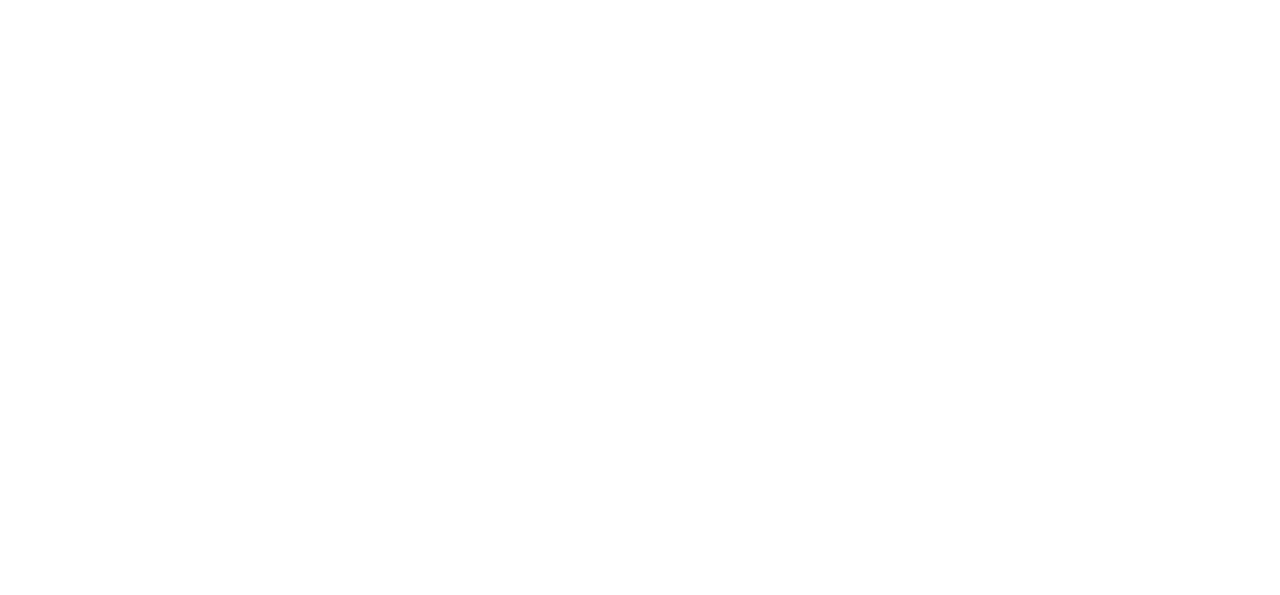
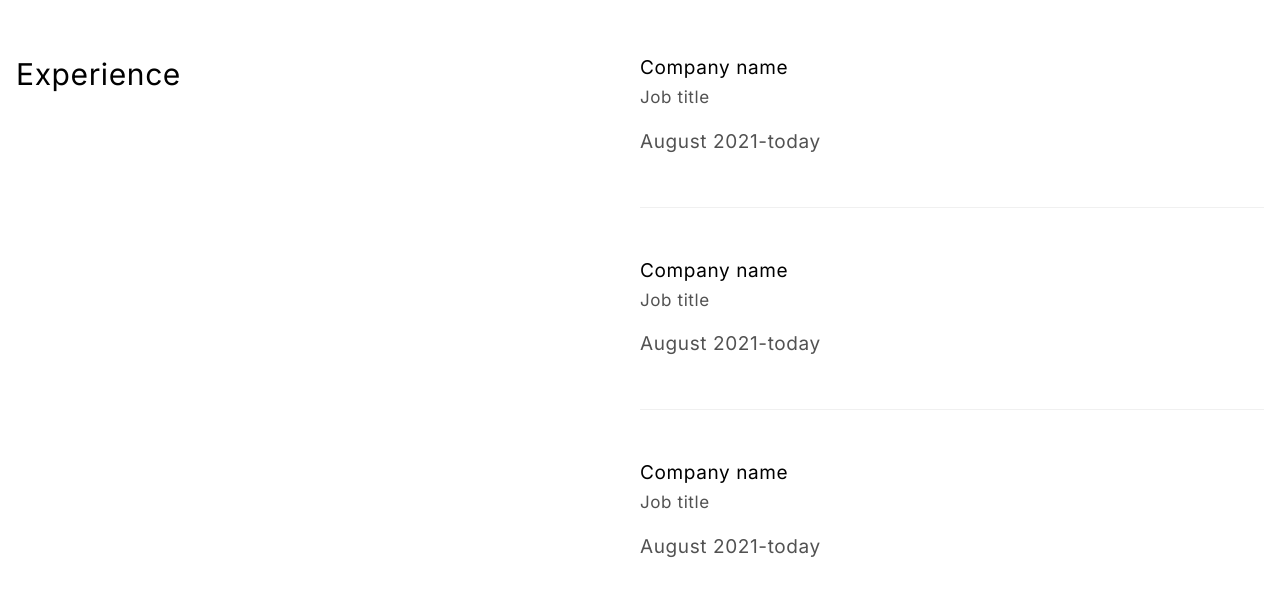
Before and after one commit to ViniVanC/day22-Lightfolio-website, a React (Vite) app: page / in a window 1280 px wide. Shown: the part 4765-5360 px from the top of the page. Before the commit the page ends 4692 px from the top, so only its background shows below. Built offline with nearby package versions, Linux system fonts and the light colour scheme.

Commit message:
added Experience.jsx to App.jsx

```diff
--- a/src/App.jsx
+++ b/src/App.jsx
@@ -2,6 +2,7 @@ import React from "react";
 import { Header } from "./components/Header/Header";
 import { TextBanner } from "./components/TextBanner/TextBanner";
 import { AboutMe } from "./sections/AboutMe/AboutMe";
+import { Experience } from "./sections/Experience/Experience";
 import { Intro } from "./sections/Intro/Intro";
 import { Works } from "./sections/Works/Works";
 
@@ -24,6 +25,7 @@ function App() {
             alt="decorate-img"
           />
         </div>
+        <Experience />
       </main>
     </>
   );
```
